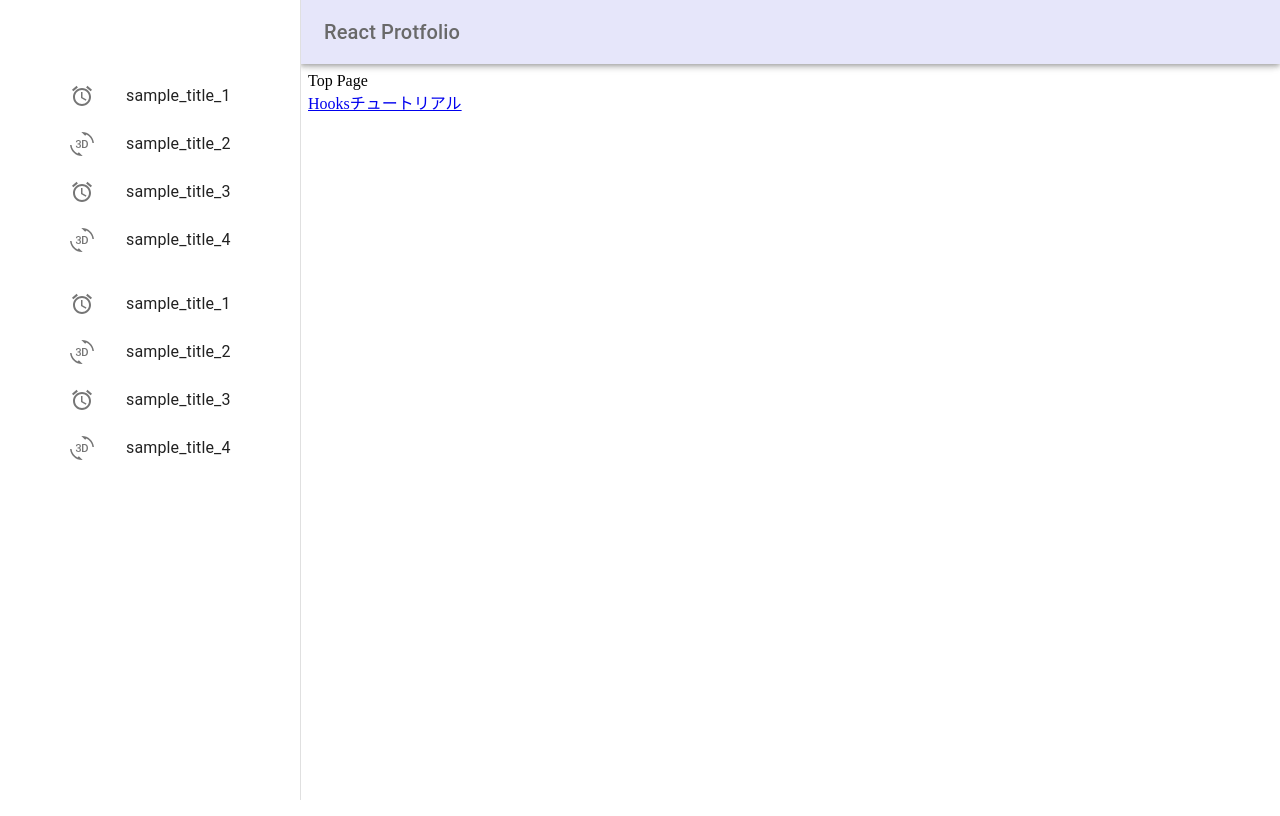
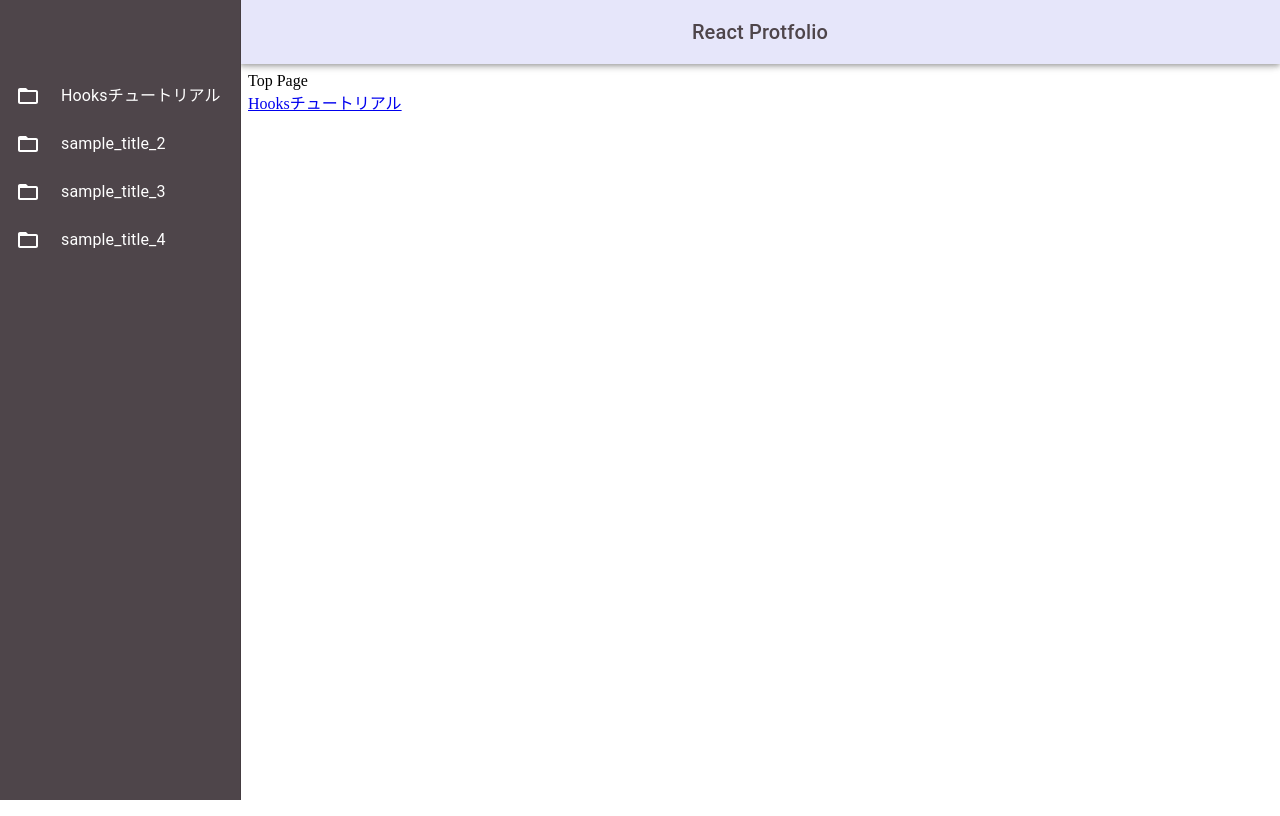
Before and after one commit to rio-threehouse/react_portfolio, a React (Create React App) app: page / in a window 1280 px wide. Built offline with nearby package versions, Linux system fonts and the light colour scheme.

Commit message:
nav-listとapp-barのスタイルを変更

```diff
--- a/src/components/layout/basic.tsx
+++ b/src/components/layout/basic.tsx
@@ -1,9 +1,9 @@
 import React from 'react';
-import { AppBar, Toolbar, Typography, List, ListItem, ListItemIcon, ListItemText, Divider, Drawer } from '@material-ui/core';
-import { AccessAlarm as AccessAlarmIcon, ThreeDRotation } from '@material-ui/icons';
+import { AppBar, Toolbar, Typography, List, ListItem, ListItemIcon, ListItemText, Drawer } from '@material-ui/core';
+import { FolderOpen as FolderIcon } from '@material-ui/icons';
 import { createStyles, makeStyles, Theme } from '@material-ui/core/styles';
 
-const drawerWidth = 300;
+const drawerWidth = 240;
 
 const useStyles = makeStyles((theme: Theme) =>
   createStyles({
@@ -13,7 +13,8 @@
     appBar : {
       marginLeft: drawerWidth,
       width: `calc(100% - ${drawerWidth}px)`,
-      color: '#696969',
+      alignItems: 'center',
+      color: '#4e454a',
       backgroundColor: '#e6e6fa',
     },
     drawer: {
@@ -22,9 +23,12 @@
     },
     drawerPaper: {
       width: drawerWidth,
+      backgroundColor: '#4e454a',
+      color: '#ffffff'
     },
-    listItem: {
-      paddingLeft: 70,
+    listItemIcon: {
+      color: '#ffffff',
+      minWidth: 45,
     },
     toolbar: theme.mixins.toolbar,
     content: {
@@ -37,7 +41,7 @@
   }))
 
  const sampleListData = [
-   'sample_title_1',
+   'Hooksチュートリアル',
    'sample_title_2',
    'sample_title_3',
    'sample_title_4',
@@ -60,21 +64,8 @@
           <ListItem
             button
             key={index}
-            className={classes.listItem}
           >
-            <ListItemIcon>{index % 2 === 0 ? <AccessAlarmIcon /> : <ThreeDRotation />}</ListItemIcon>
-            <ListItemText primary={text} />
-          </ListItem>
-        ))}
-      </List>
-      <List>
-        {sampleListData.map((text, index) => (
-          <ListItem
-            button
-            key={index}
-            className={classes.listItem}
-          >
-            <ListItemIcon>{index % 2 === 0 ? <AccessAlarmIcon /> : <ThreeDRotation />}</ListItemIcon>
+            <ListItemIcon className={classes.listItemIcon}><FolderIcon /></ListItemIcon>
             <ListItemText primary={text} />
           </ListItem>
         ))}
```
